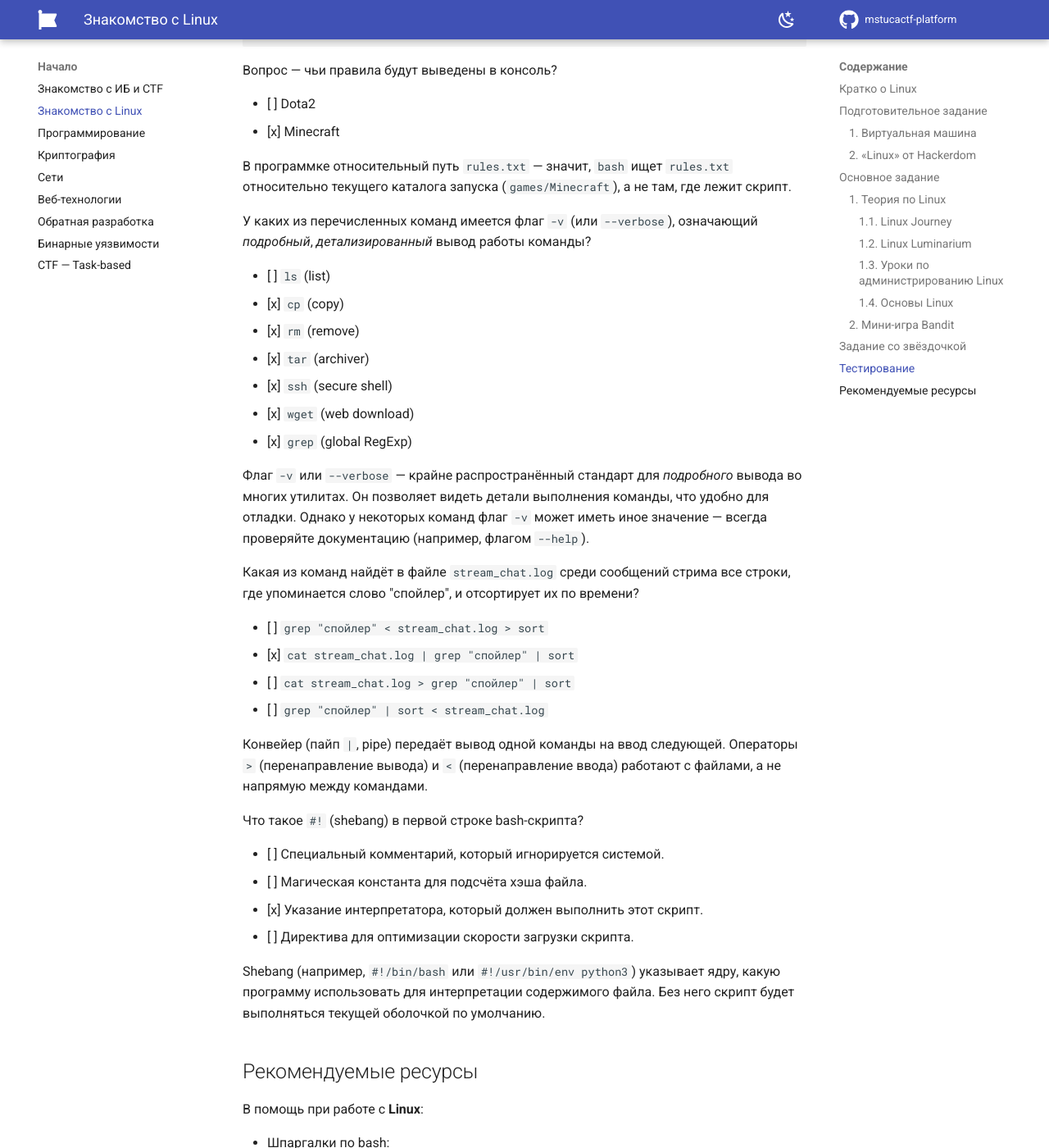
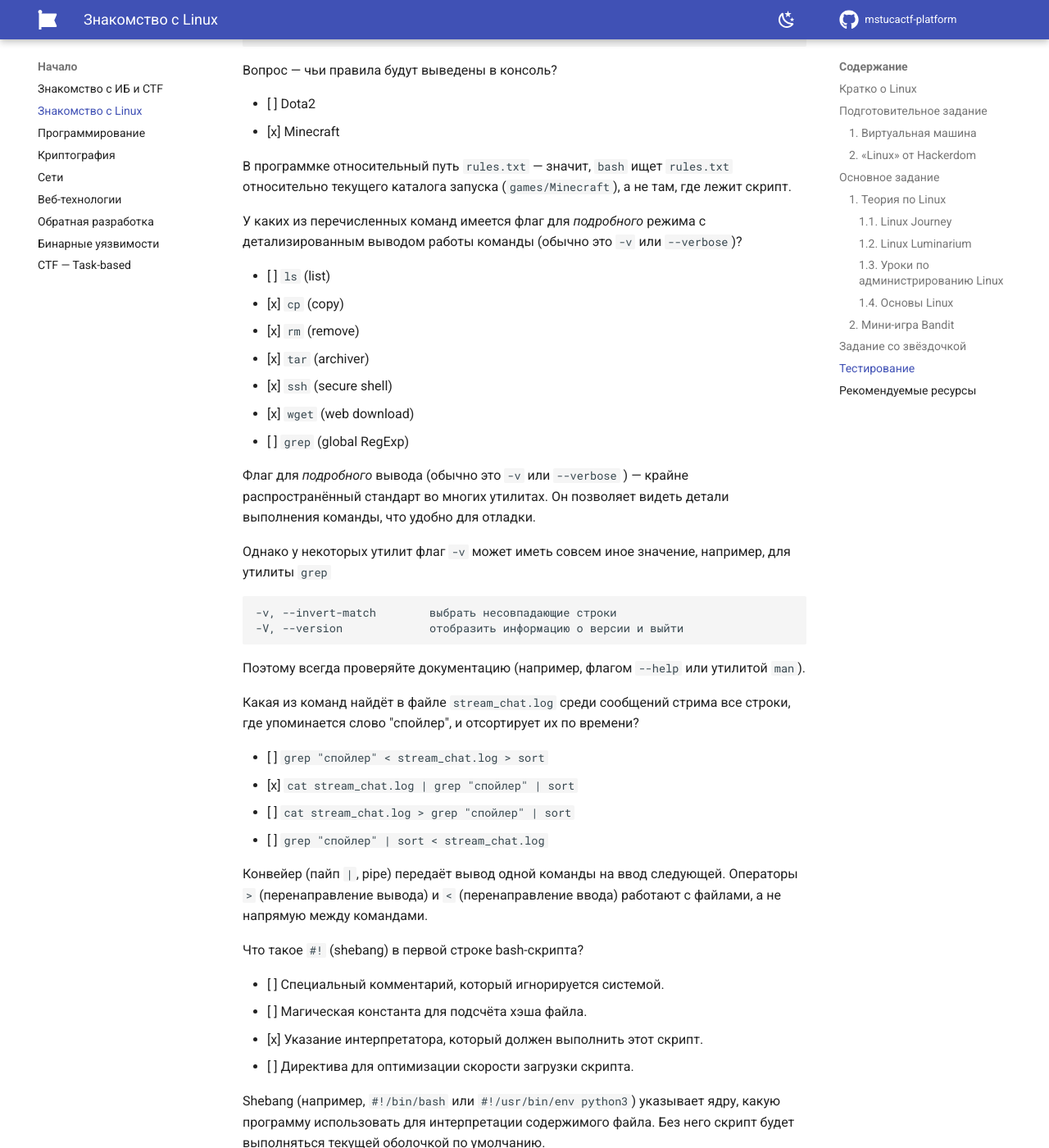
Before and after one commit to try-h4rder/mstucactf-platform, an MkDocs documentation site: the page built from docs/start/linux.md, in a window 1280 px wide and 1400 px high, scrolled down 5956 px. Shown: the whole window at 82% size. Built offline with MkDocs 1.6.1 and Material for MkDocs 9.7.7, drawn with Linux system fonts in a browser that asks for light colours; comment, search, counter and statistics services are not loaded.

Commit message:
Исправил тестирование по Linux

````diff
--- a/docs/start/linux.md
+++ b/docs/start/linux.md
@@ -204,7 +204,7 @@ bash ../Dota2/script.txt
 </quiz>
 
 <quiz>
-У каких из перечисленных команд имеется флаг `-v` (или `--verbose`), означающий _подробный_, _детализированный_ вывод работы команды?
+У каких из перечисленных команд имеется флаг для _подробного_ режима с детализированным выводом работы команды (обычно это `-v` или `--verbose`)?
 
 - [ ] `ls` (list)
 - [x] `cp` (copy)
@@ -212,9 +212,16 @@ bash ../Dota2/script.txt
 - [x] `tar` (archiver)
 - [x] `ssh` (secure shell)
 - [x] `wget` (web download)
-- [x] `grep` (global RegExp)
+- [ ] `grep` (global RegExp)
 
-Флаг `-v` или `--verbose` — крайне распространённый стандарт для _подробного_ вывода во многих утилитах. Он позволяет видеть детали выполнения команды, что удобно для отладки. Однако у некоторых команд флаг `-v` может иметь иное значение — всегда проверяйте документацию (например, флагом `--help`).
+Флаг для _подробного_ вывода (обычно это `-v` или `--verbose` ) — крайне распространённый стандарт во многих утилитах. Он позволяет видеть детали выполнения команды, что удобно для отладки.
+
+Однако у некоторых утилит флаг `-v` может иметь совсем иное значение, например, для утилиты `grep`
+```
+-v, --invert-match        выбрать несовпадающие строки
+-V, --version             отобразить информацию о версии и выйти
+```
+Поэтому всегда проверяйте документацию (например, флагом `--help` или утилитой `man`).
 </quiz>
 
 <quiz>
````
